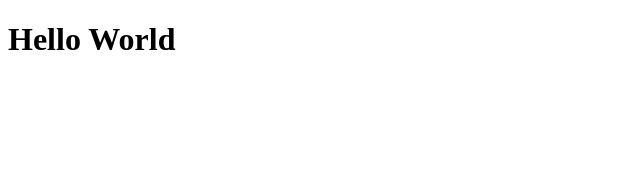
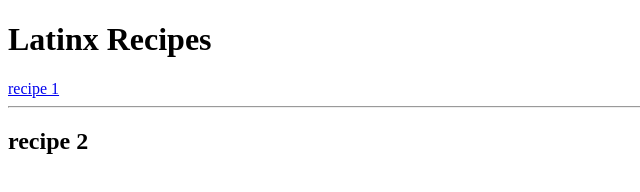
Before and after one commit to KyanniG2027/CS1-Project-1-1, a plain HTML site: page index.html in a window 1280 px wide. Shown: the whole page, without its empty margins (0-640 px from the left). Drawn offline with Linux system fonts and the light colour scheme.

Commit message:
we created basic structures of page

```diff
--- a/index.html
+++ b/index.html
@@ -3,14 +3,28 @@
 
 <head>
   <meta charset="UTF-8">
-  <title>Hello World</title>
+  <title>Kyanni's Cook Book</title>
   <link rel="stylesheet" href="style.css">
   <script src="script.js" type="text/javascript"></script>
 </head>
 
 <body>
-  <h1>Hello World</h1>
+  <h1>Latinx Recipes</h1>
 
+  <a href="#recipe 1"> recipe 1 </a>
+
+<hr>
+
+
+
+
+
+<div id="recipe 1">
+
+<h2>recipe 2</h2>
+
+
+</div>
 
 
 </body>
```
